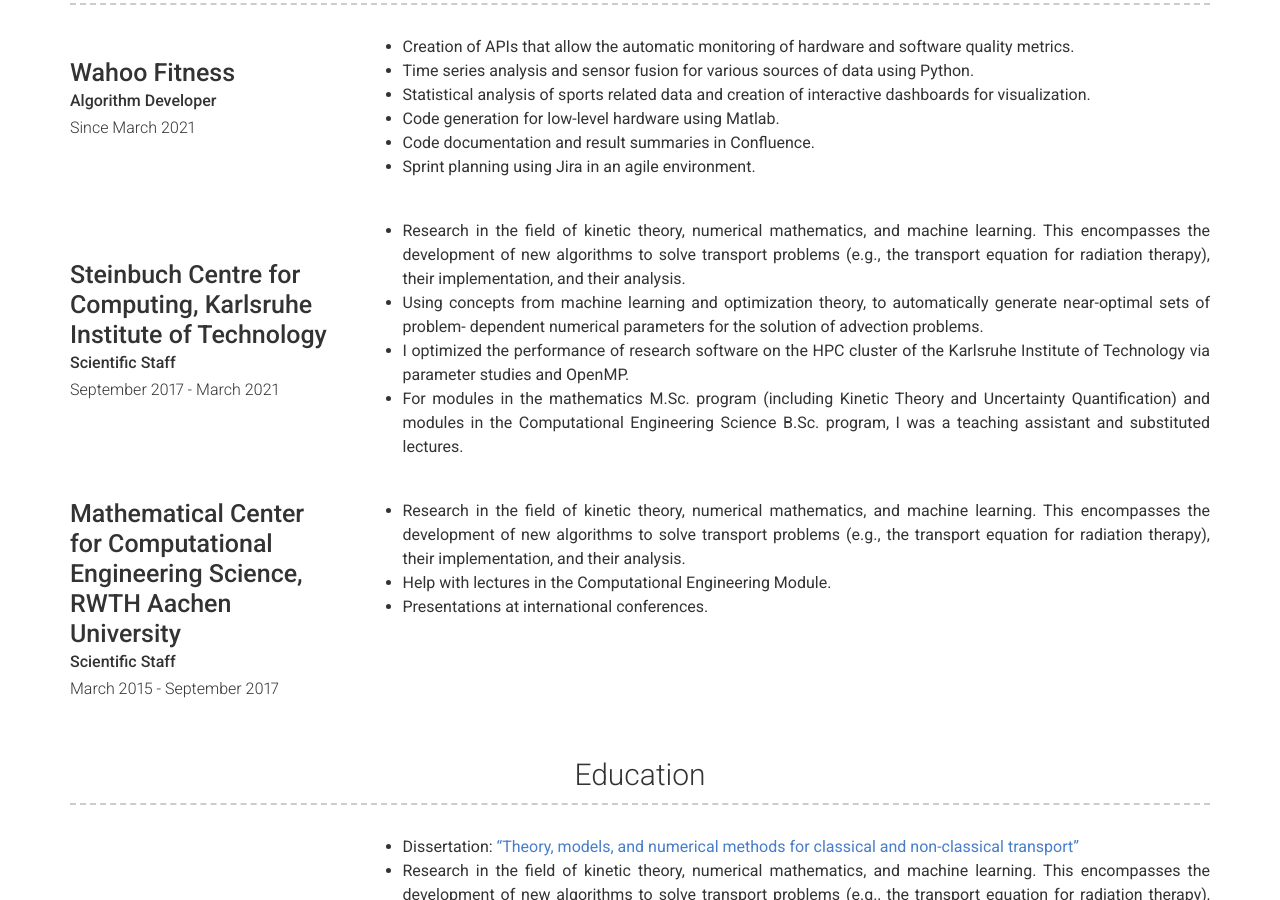
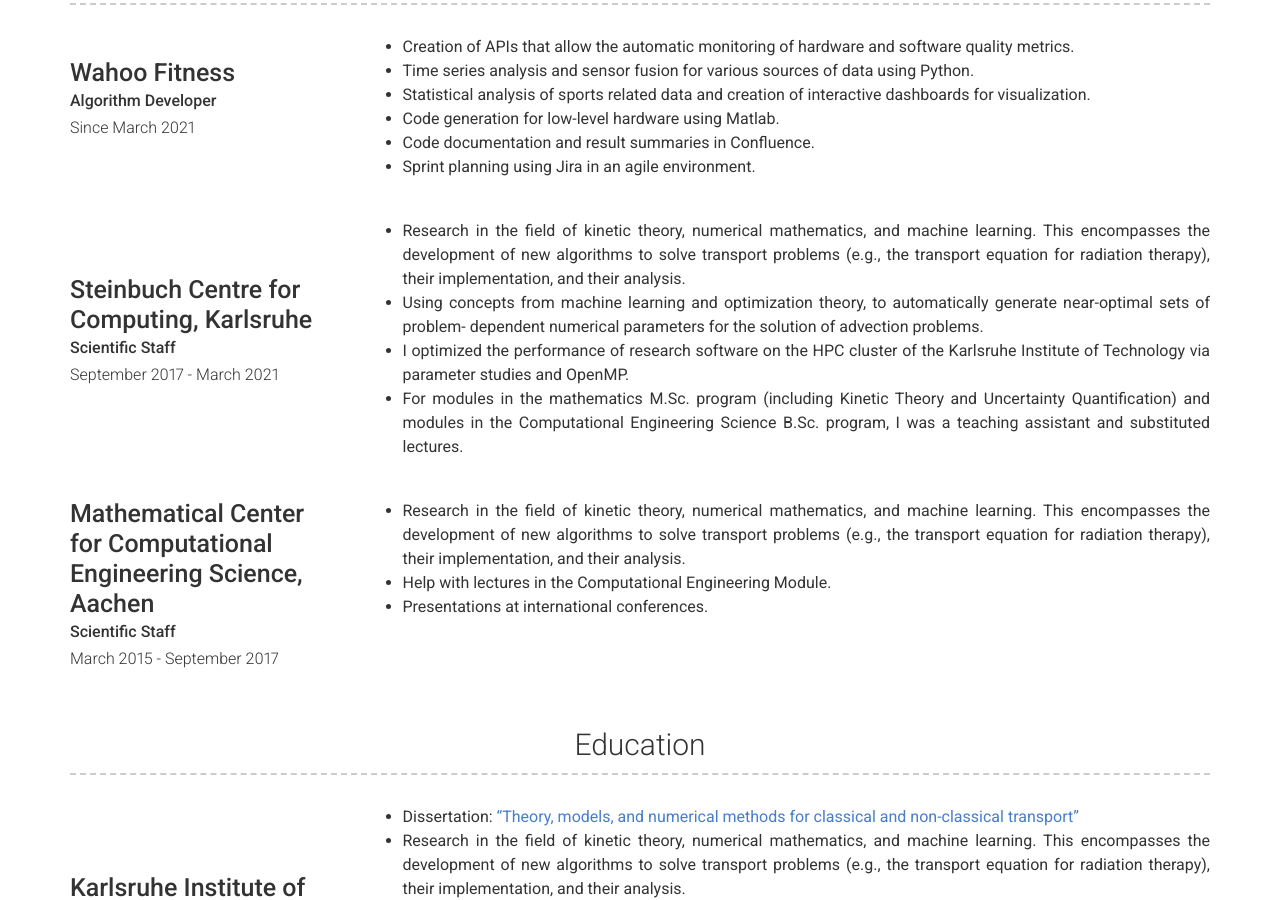
Before and after one commit to thomascamminady/thomascamminady.website, a Jekyll site: the page built from index.md, in a window 1280 px wide and 900 px high, scrolled down 234 px. Built offline with Jekyll 4.4.1, drawn with Linux system fonts in a browser that asks for light colours; nearby versions of some CDN libraries.

Commit message:
Update pub.

```diff
--- a/_config.yml
+++ b/_config.yml
@@ -93,7 +93,7 @@ content:
           - Code documentation and result summaries in Confluence.
           - Sprint planning using Jira in an agile environment.
       - layout: left
-        title: Steinbuch Centre for Computing, Karlsruhe Institute of Technology
+        title: Steinbuch Centre for Computing, Karlsruhe
         sub_title: Scientific Staff
         caption: September 2017 - March 2021
         description: |
@@ -102,7 +102,7 @@ content:
           - I optimized the performance of research software on the HPC cluster of the Karlsruhe Institute of Technology via parameter studies and OpenMP.
           - For modules in the mathematics M.Sc. program (including Kinetic Theory and Uncertainty Quantification) and modules in the Computational Engineering Science B.Sc. program, I was a teaching assistant and substituted lectures.
       - layout: left
-        title: Mathematical Center for Computational Engineering Science, RWTH Aachen University
+        title: Mathematical Center for Computational Engineering Science, Aachen
         sub_title: Scientific Staff
         caption: March 2015 - September 2017
         description: |
```
